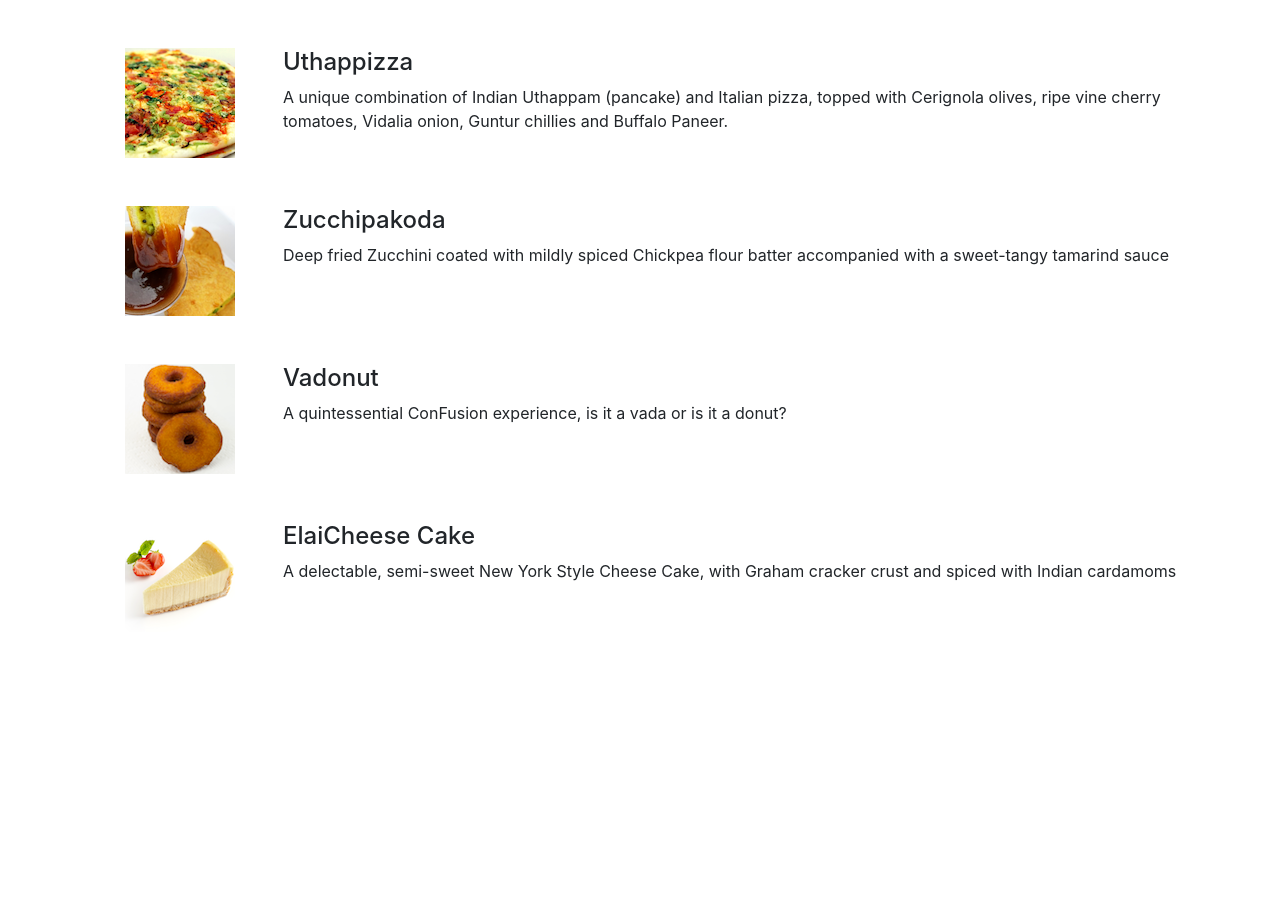
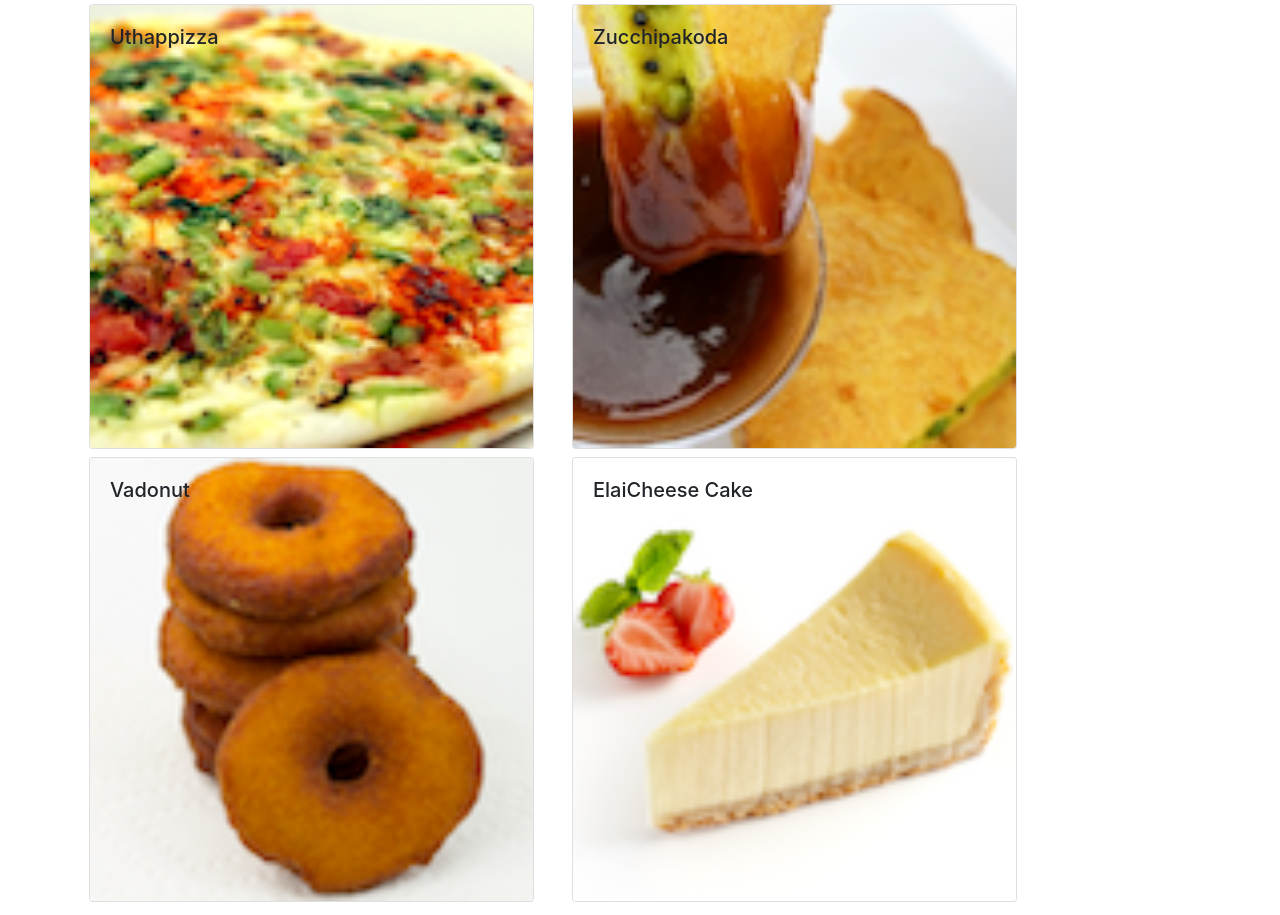
Before and after one commit to tranvuson96/git-test, a React (Create React App) app: page / in a window 1280 px wide. Before the commit the page ends 800 px from the top, so only its background shows below. Built offline with nearby package versions, Linux system fonts and the light colour scheme.

Commit message:
react component part 2

```diff
--- a/src/Components/Menu.js
+++ b/src/Components/Menu.js
@@ -1,33 +1,50 @@
 import React, { Component } from "react";
-import { Media } from "reactstrap";
+import { Card, CardImg, CardImgOverlay, CardTitle, CardText } from "reactstrap";
 
 export class Menu extends Component {
 	constructor(props) {
 		super(props);
 
-		this.state = {};
+		this.state = {
+			selectedDish: null,
+		};
 	}
-
+	onDishSelec(dish) {
+		this.setState({ selectedDish: dish });
+	}
+	renderDish(dish) {
+		if (dish != null)
+			return (
+				<Card>
+					<CardImg top src={dish.image} alt={dish.name} />
+					<CardBody>
+						<CardTitle>{dish.name}</CardTitle>
+						<CardText>{dish.description}</CardText>
+					</CardBody>
+				</Card>
+			);
+		else return <div></div>;
+	}
 	render() {
 		const menu = this.props.dishes.map((dish) => {
 			return (
-				<div key={dish.id} className='col-12 mt-5'>
-					<Media tag='li'>
-						<Media left middle>
-							<Media object src={dish.image} alt={dish.name} />
-						</Media>
-						<Media body className='ml-5'>
-							<Media heading>{dish.name}</Media>
-							<p>{dish.description}</p>
-						</Media>
-					</Media>
+				<div className='col-12 col-md-5 m-1'>
+					<Card key={dish.id} onClick={() => this.onDishSelect(dish)}>
+						<CardImg width='100%' src={dish.image} alt={dish.name} />
+						<CardImgOverlay>
+							<CardTitle>{dish.name}</CardTitle>
+						</CardImgOverlay>
+					</Card>
 				</div>
 			);
 		});
 		return (
 			<div className='container'>
+				<div className='row'>{menu}</div>
 				<div className='row'>
-					<Media list>{menu}</Media>
+					<div className='col-12 col-md-5 m-1'>
+						{this.renderDish(this.state.selectedDish)}
+					</div>
 				</div>
 			</div>
 		);
```
